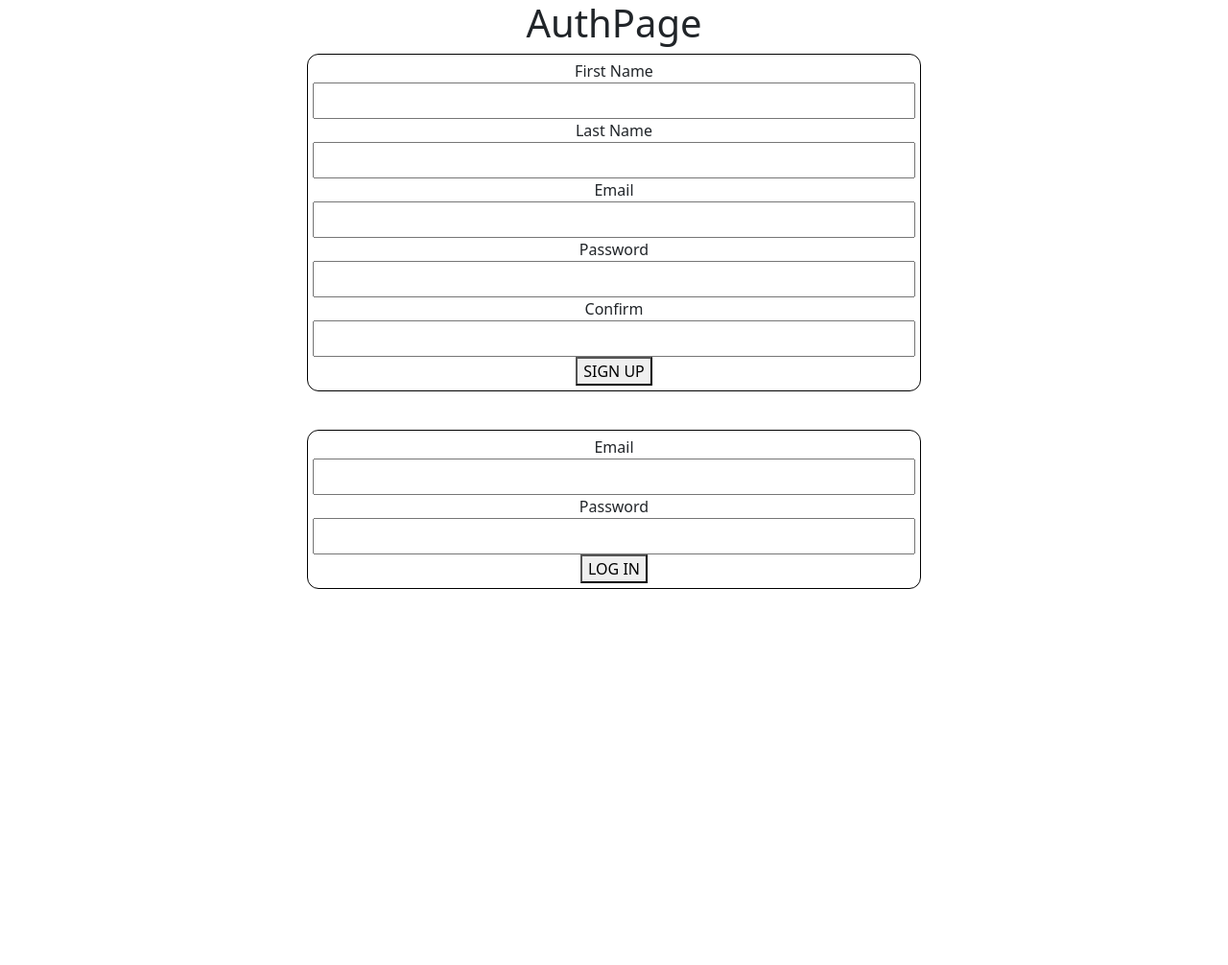
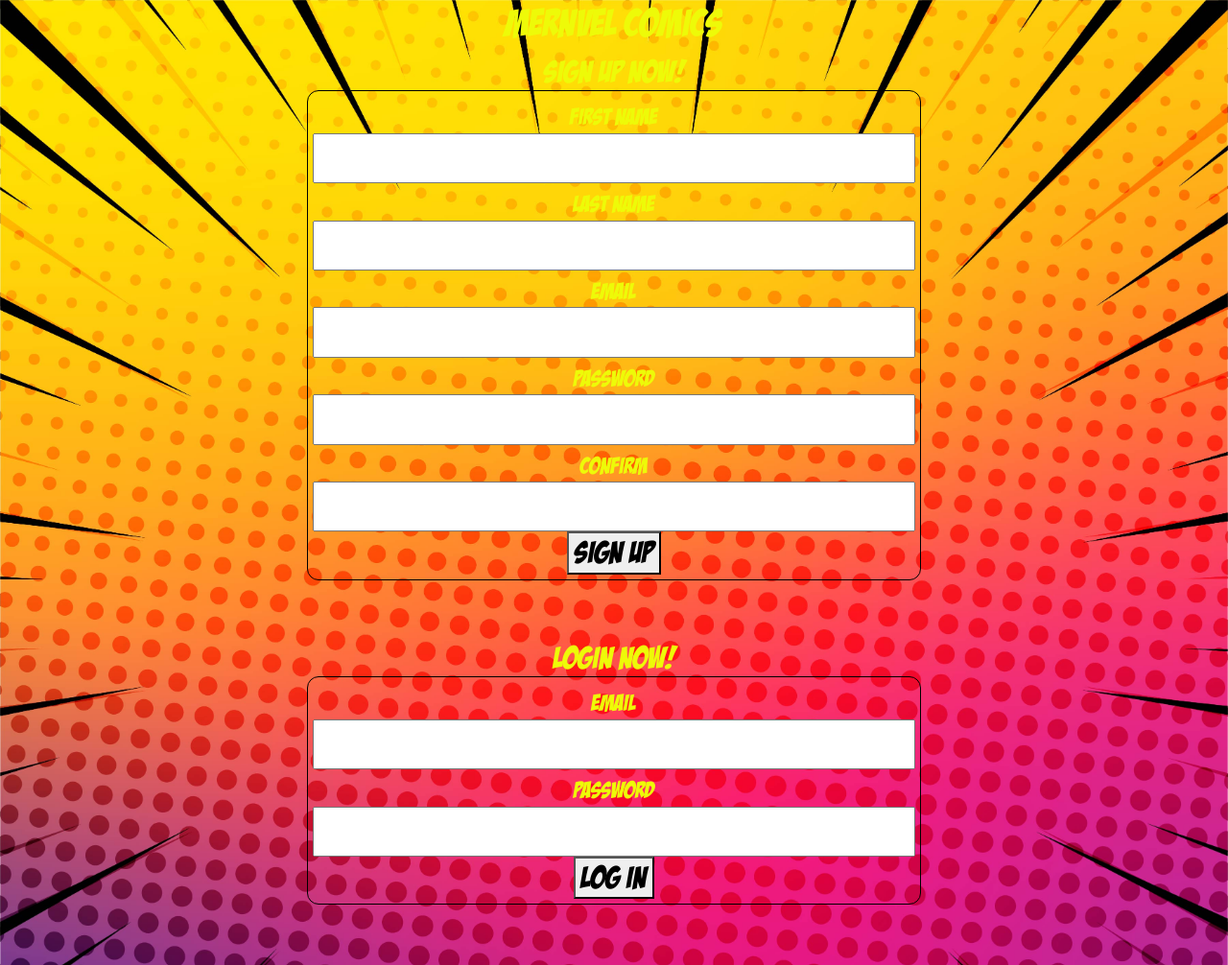
Before and after one commit to NSTaft/mernvel-comics, a React app: page / in a window 1280 px wide. Shown: the whole page at 96% size. Before the commit the page ends 800 px from the top, so only its background shows below. Built offline with nearby package versions, Linux system fonts and the light colour scheme; a web font is replaced by a local one.

Commit message:
Background image added to SignUpForm, but it apparently is automatically the background for all. Form styling too.

```diff
--- a/src/components/NavBar/NavBar.css
+++ b/src/components/NavBar/NavBar.css
@@ -5,7 +5,8 @@
 
 a {
     font-family: 'badaboom';
-    font-size: x-large;
+    font-size: xx-large;
     text-decoration: none;
+    background: none;
 
 }
--- a/src/components/NavBar/NavBar.jsx
+++ b/src/components/NavBar/NavBar.jsx
@@ -11,14 +11,14 @@ export default function NavBar({setUser}) {
     return (
         <>
         <div className='d-flex p-2 justify-content-center'>
-            <nav>
-                <Link to="/library" className='text-decoration-none'>Browse Library</Link>
+            <nav class="navbar-primary">
+                <Link to="/library" className='text-decoration-none link-dark fs-1'>Browse Library</Link>
                 &nbsp; | &nbsp;
-                <Link to="/account/collection" className='text-decoration-none'>My Collection</Link>
+                <Link to="/account/collection" className='text-decoration-none link-dark fs-1'>My Collection</Link>
                 &nbsp; | &nbsp;
-                <Link to="/account" className='text-decoration-none'>My Account</Link>
+                <Link to="/account" className='text-decoration-none link-dark fs-1'>My Account</Link>
                 &nbsp; | &nbsp;
-                <Link to="/" onClick={handleLogOut} className='text-decoration-none'>Logout</Link>
+                <Link to="/" onClick={handleLogOut} className='text-decoration-none link-dark fs-1'>Logout</Link>
             </nav>
         </div>
         </>
--- a/src/components/SignUpForm/SignUpForm.css
+++ b/src/components/SignUpForm/SignUpForm.css
@@ -1,3 +1,11 @@
+body {
+    background-image: url("T72.jpg");
+    background-size: cover;
+    background-repeat: no-repeat;
+    background-position: center center;
+    background-attachment: fixed;
+}
+
 div {
     display: flex;
     flex-direction: column;
@@ -28,3 +36,16 @@ input {
     margin: 8px 0;
     box-sizing: border-box;
 }
+
+@font-face {
+    font-family: 'badaboom';
+    src: url('/src/components/NavBar/badaboom_bb/BADABB__.TTF');
+}
+
+h1, h2, label {
+    font-family: 'badaboom';
+    font-size: x-large;
+    text-decoration: none;
+    color: rgb(238, 250, 8);
+
+}
--- a/src/pages/AuthPage/AuthPage.jsx
+++ b/src/pages/AuthPage/AuthPage.jsx
@@ -4,9 +4,13 @@ import LoginForm from '../../components/LoginForm/LoginForm'
 function AuthPage({ setUser }) {
   return (
     <main>
-      <h1>AuthPage</h1>
-        <SignUpForm setUser={setUser} />
+      <h1>MERNvel Comics</h1>
+      <h2>Sign Up Now!
+      <SignUpForm setUser={setUser} />
+      </h2>
+      <h2> Login Now!
         <LoginForm setUser={setUser} />
+      </h2>
     </main>
   );
 }
```
Also changed, not shown: src/components/SignUpForm/SignInBG1.jpg (added), src/components/SignUpForm/T72.jpg (added).
